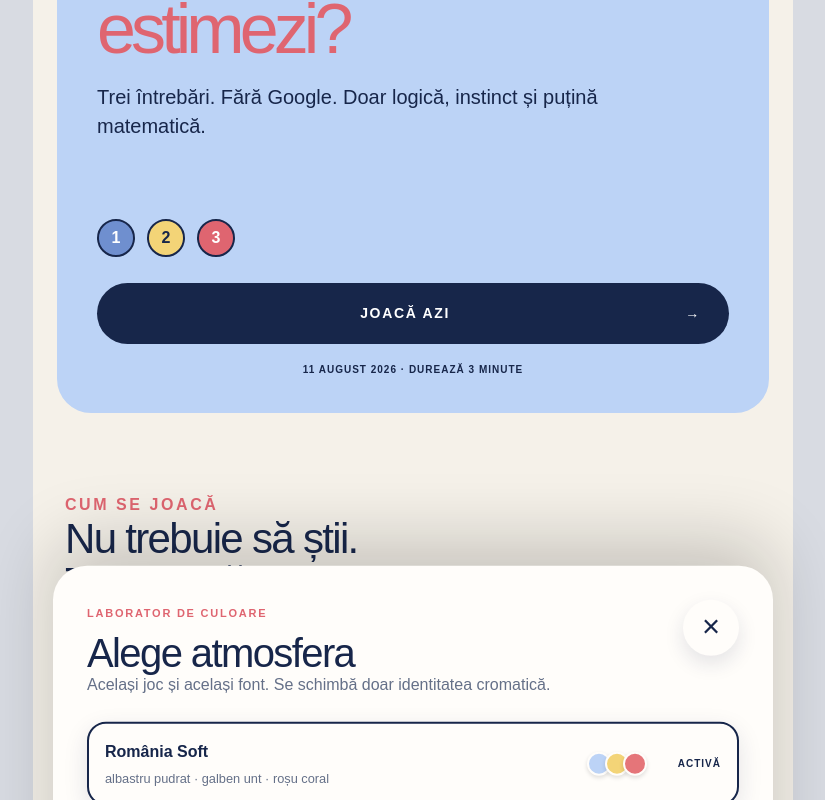
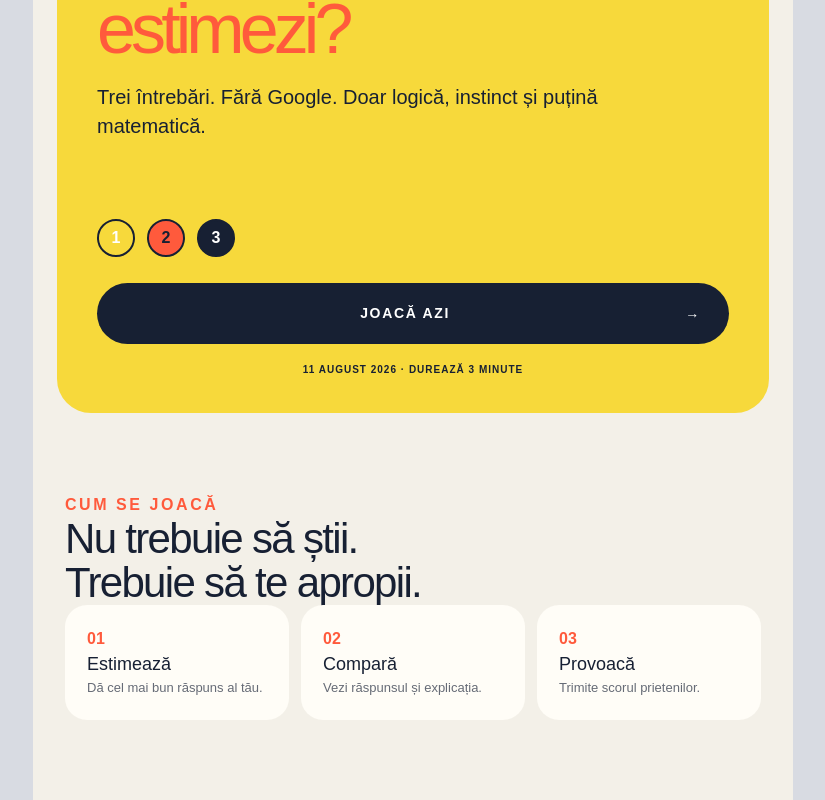
Before and after one commit to dfagaras/ochiometric, a Next.js app: page / in a window 1280 px wide. Shown: the part 269-1069 px from the top of the page, without its empty margins (227-1052 px from the left). Built offline with nearby package versions, Linux system fonts and the light colour scheme.

Commit message:
Keep Romania Soft as the final theme

```diff
--- a/app/page.tsx
+++ b/app/page.tsx
@@ -5,15 +5,6 @@ import { useEffect, useMemo, useState } from "react";
 type Question = { text: string; answer: number; unit: string; hint: string };
 type SavedGame = { no: number; date: string; score: number; factors: number[] };
 type View = "home" | "play" | "result" | "archive" | "about";
-type Theme = "original" | "romania-soft" | "romania-pop" | "lavender" | "nordic";
-
-const themes: { id: Theme; name: string; description: string; colors: string[] }[] = [
-  { id: "romania-soft", name: "România Soft", description: "albastru pudrat · galben unt · roșu coral", colors: ["#BCD3F6", "#F3D477", "#E57579"] },
-  { id: "romania-pop", name: "România Pop", description: "cobalt jucăuș · galben solar · roșu pepene", colors: ["#728CF4", "#FFDB55", "#FF6474"] },
-  { id: "lavender", name: "Lavandă Digitală", description: "lila · mentă · piersică", colors: ["#C9B9F4", "#A8E0D1", "#FF927D"] },
-  { id: "nordic", name: "Nordic Sorbet", description: "cer pal · salvie · mandarină", colors: ["#B8DDE5", "#BED5B4", "#F48668"] },
-  { id: "original", name: "Original", description: "galben intens · coral · bleumarin", colors: ["#F7D93B", "#FF5A3C", "#172033"] },
-];
 
 const questions: Question[] = [
   { text: "Câți bărbați a avut mama lui Gabriel?", answer: 100000, unit: "bărbați", hint: "O glumă fictivă de proporții istorice: răspunsul oficial este 100.000." },
@@ -37,16 +28,15 @@ function Distribution({ score }: { score: number }) {
   </div>;
 }
 
-function Header({onMenu,onBack,onThemes,back=false}: {onMenu:()=>void;onBack:()=>void;onThemes:()=>void;back?:boolean}) {
-  return <header className="topbar"><button className="round coral" onClick={onMenu} aria-label="Deschide meniul">☰</button>{back&&<button className="round" onClick={onBack} aria-label="Înapoi">‹</button>}<div className="brand"><b>OCHIOMETRIC</b><small>ESTIMĂRI ZILNICE</small></div><button className="round settings" onClick={onThemes} aria-label="Compară paletele de culoare"><span aria-hidden="true">◐</span></button></header>;
+function Header({onMenu,onBack,back=false}: {onMenu:()=>void;onBack:()=>void;back?:boolean}) {
+  return <header className="topbar"><button className="round coral" onClick={onMenu} aria-label="Deschide meniul">☰</button>{back&&<button className="round" onClick={onBack} aria-label="Înapoi">‹</button>}<div className="brand"><b>OCHIOMETRIC</b><small>ESTIMĂRI ZILNICE</small></div><span className="round-slot" aria-hidden="true" /></header>;
 }
 
 export default function Home() {
   const [view,setView]=useState<View>("home"); const [menu,setMenu]=useState(false);
-  const [theme,setTheme]=useState<Theme>("romania-soft"); const [themePanel,setThemePanel]=useState(false);
   const [q,setQ]=useState(0); const [input,setInput]=useState(""); const [guesses,setGuesses]=useState<number[]>([]);
   const [revealed,setRevealed]=useState(false); const [history,setHistory]=useState<SavedGame[]>([]);
-  useEffect(()=>{ const timer=setTimeout(()=>{ try { setHistory(JSON.parse(localStorage.getItem("din-ochi-history")||"[]")); const savedTheme=localStorage.getItem("ochiometric-theme") as Theme|null; if(savedTheme&&themes.some(item=>item.id===savedTheme))setTheme(savedTheme); } catch{} },0); return()=>clearTimeout(timer); },[]);
+  useEffect(()=>{ const timer=setTimeout(()=>{ try { setHistory(JSON.parse(localStorage.getItem("din-ochi-history")||"[]")); } catch{} },0); return()=>clearTimeout(timer); },[]);
   const factors=useMemo(()=>guesses.map((g,i)=>factor(g,questions[i].answer)),[guesses]);
   const dailyScore=factors.length ? factors.reduce((a,b)=>a+b,0)/factors.length : 1;
   const percentile=Math.max(1,Math.round(seededFactors.filter(x=>x<=dailyScore).length/seededFactors.length*100));
@@ -54,32 +44,23 @@ export default function Home() {
   function next(){ if(q<2){setQ(q+1);setInput("");setRevealed(false)} else { const game={no:1,date:new Date().toISOString(),score:dailyScore,factors}; const next=[game,...history.filter(h=>h.no!==1)];setHistory(next);localStorage.setItem("din-ochi-history",JSON.stringify(next)); setView("result"); postResult(dailyScore); } }
   async function postResult(score:number){try{await fetch("/api/results",{method:"POST",headers:{"content-type":"application/json"},body:JSON.stringify({score})})}catch{}}
   function restart(){setQ(0);setInput("");setGuesses([]);setRevealed(false);setView("play")}
-  function chooseTheme(nextTheme:Theme){setTheme(nextTheme);localStorage.setItem("ochiometric-theme",nextTheme)}
   async function share(){const url="https://din-ochi.dragosfagaras.chatgpt.site"; const text=`Ochiometric #001 — ${scoreFmt(dailyScore)} · Top ${percentile}%\nMă bați?`; if(navigator.share) await navigator.share({title:"Ochiometric",text,url}); else await navigator.clipboard.writeText(`${text}\n${url}`);}
 
-  return <main className={`app view-${view}`} data-theme={theme}>
+  return <main className={`app view-${view}`}>
     <div className={`drawer-shade ${menu?"open":""}`} onClick={()=>setMenu(false)} />
     <aside className={`drawer ${menu?"open":""}`}><button className="round close" onClick={()=>setMenu(false)}>×</button><nav>{[["archive","Arhivă"],["home","Jocul de azi"],["about","Despre Ochiometric"]].map(([v,l])=><button key={v} onClick={()=>{setView(v as View);setMenu(false)}}>{l}</button>)}<button>Trimite o întrebare</button><button>Feedback</button><button>Confidențialitate</button></nav><small>FĂCUT CU OCHIOMETRUL ÎN ROMÂNIA</small></aside>
 
-    <div className={`theme-shade ${themePanel?"open":""}`} onClick={()=>setThemePanel(false)} />
-    <section className={`theme-lab ${themePanel?"open":""}`} role="dialog" aria-modal="true" aria-label="Laborator de culoare">
-      <div className="theme-lab-head"><div><span>LABORATOR DE CULOARE</span><h2>Alege atmosfera</h2></div><button className="round close" onClick={()=>setThemePanel(false)} aria-label="Închide paletele">×</button></div>
-      <p>Același joc și același font. Se schimbă doar identitatea cromatică.</p>
-      <div className="theme-options">{themes.map(item=><button key={item.id} className={theme===item.id?"selected":""} onClick={()=>chooseTheme(item.id)} aria-pressed={theme===item.id}><span className="theme-copy"><b>{item.name}</b><small>{item.description}</small></span><span className="swatches" aria-hidden="true">{item.colors.map(color=><i key={color} style={{backgroundColor:color}} />)}</span><strong>{theme===item.id?"ACTIVĂ":"VEZI"}</strong></button>)}</div>
-      <small className="theme-note">Tema aleasă rămâne salvată pe acest dispozitiv.</small>
-    </section>
-
-    {view==="home"&&<><Header onMenu={()=>setMenu(true)} onBack={()=>{}} onThemes={()=>setThemePanel(true)}/><section className="hero card">
+    {view==="home"&&<><Header onMenu={()=>setMenu(true)} onBack={()=>{}}/><section className="hero card">
       <div className="edition">OCHIOMETRIC · NR. 001</div><h1>Cât de bine<br/><em>estimezi?</em></h1><p>Trei întrebări. Fără Google. Doar logică, instinct și puțină matematică.</p>
       <div className="dots"><b>1</b><b>2</b><b>3</b></div><button className="primary" onClick={restart}>JOACĂ AZI <span>→</span></button><small>11 AUGUST 2026 · DUREAZĂ 3 MINUTE</small>
     </section><section className="intro"><span>CUM SE JOACĂ</span><h2>Nu trebuie să știi.<br/>Trebuie să te apropii.</h2><div className="steps"><article><b>01</b><h3>Estimează</h3><p>Dă cel mai bun răspuns al tău.</p></article><article><b>02</b><h3>Compară</h3><p>Vezi răspunsul și explicația.</p></article><article><b>03</b><h3>Provoacă</h3><p>Trimite scorul prietenilor.</p></article></div></section></>}
 
-    {view==="play"&&<><Header onMenu={()=>setMenu(true)} onBack={()=>setView("home")} onThemes={()=>setThemePanel(true)} back/><section className="play-card card"><div className="progress"><span>ÎNTREBAREA {q+1} DIN 3</span><div><i style={{width:`${((q+(revealed?1:0))/3)*100}%`}}/></div></div><h2>{questions[q].text}</h2>{!revealed?<><label>ESTIMAREA TA</label><div className="guess"><input inputMode="decimal" value={input} onChange={e=>setInput(e.target.value)} onKeyDown={e=>e.key==="Enter"&&submit()} placeholder="0" autoFocus/><span>{questions[q].unit}</span></div><p className="micro">Nu căuta. Ai încredere în instinct.</p><button className="primary" onClick={submit}>BLOCHEAZĂ RĂSPUNSUL</button></>:<div className="reveal"><div className="compare"><article><small>AI SPUS</small><b>{fmt(guesses[q])}</b></article><article><small>RĂSPUNS</small><b>{fmt(questions[q].answer)}</b></article></div><div className="factor"><b>{scoreFmt(factors[q])}</b><span>{guesses[q]>questions[q].answer?"PREA MULT ↑":"PREA PUȚIN ↓"}</span></div><div className="napkin"><small>CALCUL OCHIOMETRIC</small><p>{questions[q].hint}</p></div><button className="primary" onClick={next}>{q<2?"URMĂTOAREA ÎNTREBARE":"VEZI SCORUL"} →</button></div>}</section></>}
+    {view==="play"&&<><Header onMenu={()=>setMenu(true)} onBack={()=>setView("home")} back/><section className="play-card card"><div className="progress"><span>ÎNTREBAREA {q+1} DIN 3</span><div><i style={{width:`${((q+(revealed?1:0))/3)*100}%`}}/></div></div><h2>{questions[q].text}</h2>{!revealed?<><label>ESTIMAREA TA</label><div className="guess"><input inputMode="decimal" value={input} onChange={e=>setInput(e.target.value)} onKeyDown={e=>e.key==="Enter"&&submit()} placeholder="0" autoFocus/><span>{questions[q].unit}</span></div><p className="micro">Nu căuta. Ai încredere în instinct.</p><button className="primary" onClick={submit}>BLOCHEAZĂ RĂSPUNSUL</button></>:<div className="reveal"><div className="compare"><article><small>AI SPUS</small><b>{fmt(guesses[q])}</b></article><article><small>RĂSPUNS</small><b>{fmt(questions[q].answer)}</b></article></div><div className="factor"><b>{scoreFmt(factors[q])}</b><span>{guesses[q]>questions[q].answer?"PREA MULT ↑":"PREA PUȚIN ↓"}</span></div><div className="napkin"><small>CALCUL OCHIOMETRIC</small><p>{questions[q].hint}</p></div><button className="primary" onClick={next}>{q<2?"URMĂTOAREA ÎNTREBARE":"VEZI SCORUL"} →</button></div>}</section></>}
 
-    {view==="result"&&<><Header onMenu={()=>setMenu(true)} onBack={()=>setView("home")} onThemes={()=>setThemePanel(true)} back/><section className="results card"><span className="eyebrow">SCORUL TĂU DE AZI</span><div className="big-score">{scoreFmt(dailyScore)}</div><b className="rank">TOP {percentile}%</b><h3>CUM S-AU DESCURCAT TOȚI</h3><Distribution score={dailyScore}/><h3>ÎNTREBĂRI</h3><div className="question-results">{questions.map((x,i)=><article key={x.text}><p>{x.text}</p><b>{guesses[i]>x.answer?">":"<"} {scoreFmt(factors[i])}</b></article>)}</div><button className="primary dark" onClick={share}>DISTRIBUIE REZULTATUL</button><button className="secondary" onClick={()=>setView("archive")}>VEZI ARHIVA</button></section></>}
+    {view==="result"&&<><Header onMenu={()=>setMenu(true)} onBack={()=>setView("home")} back/><section className="results card"><span className="eyebrow">SCORUL TĂU DE AZI</span><div className="big-score">{scoreFmt(dailyScore)}</div><b className="rank">TOP {percentile}%</b><h3>CUM S-AU DESCURCAT TOȚI</h3><Distribution score={dailyScore}/><h3>ÎNTREBĂRI</h3><div className="question-results">{questions.map((x,i)=><article key={x.text}><p>{x.text}</p><b>{guesses[i]>x.answer?">":"<"} {scoreFmt(factors[i])}</b></article>)}</div><button className="primary dark" onClick={share}>DISTRIBUIE REZULTATUL</button><button className="secondary" onClick={()=>setView("archive")}>VEZI ARHIVA</button></section></>}
 
-    {view==="archive"&&<><Header onMenu={()=>setMenu(true)} onBack={()=>setView("home")} onThemes={()=>setThemePanel(true)} back/><section className="archive"><span className="eyebrow">ISTORICUL TĂU</span><h1>Arhivă</h1><p>Toate provocările Ochiometric, de la prima zi.</p><div className="stats"><article><small>JOCURI</small><b>{history.length} / 7</b></article><article><small>SCOR MEDIU</small><b>{history.length?scoreFmt(history.reduce((a,b)=>a+b.score,0)/history.length):"—"}</b></article><article><small>CEA MAI BUNĂ ZI</small><b>{history.length?scoreFmt(Math.min(...history.map(h=>h.score))):"—"}</b></article></div><div className="filters"><b>TOATE</b><span>TERMINATE</span><span>DE JUCAT</span></div><div className="archive-list">{[1,2,3,4,5,6,7].map((no,i)=>{const played=history.find(h=>h.no===no);return <article key={no}><small>{String(no).padStart(3,"0")}</small><div><b>{i===0?"11 aug. · azi":`${11-i} aug.`}</b><span>{["Mar","Lun","Dum","Sâm","Vin","Joi","Mie"][i]}</span></div><strong className={played?"good":""}>{played?scoreFmt(played.score):"—"}</strong><button onClick={i===0?restart:undefined}>{played?"TERMINAT ✓":"ÎN CURÂND"}</button></article>})}</div></section></>}
+    {view==="archive"&&<><Header onMenu={()=>setMenu(true)} onBack={()=>setView("home")} back/><section className="archive"><span className="eyebrow">ISTORICUL TĂU</span><h1>Arhivă</h1><p>Toate provocările Ochiometric, de la prima zi.</p><div className="stats"><article><small>JOCURI</small><b>{history.length} / 7</b></article><article><small>SCOR MEDIU</small><b>{history.length?scoreFmt(history.reduce((a,b)=>a+b.score,0)/history.length):"—"}</b></article><article><small>CEA MAI BUNĂ ZI</small><b>{history.length?scoreFmt(Math.min(...history.map(h=>h.score))):"—"}</b></article></div><div className="filters"><b>TOATE</b><span>TERMINATE</span><span>DE JUCAT</span></div><div className="archive-list">{[1,2,3,4,5,6,7].map((no,i)=>{const played=history.find(h=>h.no===no);return <article key={no}><small>{String(no).padStart(3,"0")}</small><div><b>{i===0?"11 aug. · azi":`${11-i} aug.`}</b><span>{["Mar","Lun","Dum","Sâm","Vin","Joi","Mie"][i]}</span></div><strong className={played?"good":""}>{played?scoreFmt(played.score):"—"}</strong><button onClick={i===0?restart:undefined}>{played?"TERMINAT ✓":"ÎN CURÂND"}</button></article>})}</div></section></>}
 
-    {view==="about"&&<><Header onMenu={()=>setMenu(true)} onBack={()=>setView("home")} onThemes={()=>setThemePanel(true)} back/><section className="about card"><span className="eyebrow">DESPRE</span><h1>Ce înseamnă<br/>„Ochiometric”?</h1><p>Este jocul zilnic în care nu contează dacă știi răspunsul, ci cât de bine poți construi o estimare.</p><p>Primești trei întrebări greu de știut exact și o singură încercare pentru fiecare. Scorul perfect este 1×. Cu cât scorul e mai mic, cu atât ai fost mai aproape.</p><button className="primary" onClick={restart}>JOACĂ AZI</button></section></>}
+    {view==="about"&&<><Header onMenu={()=>setMenu(true)} onBack={()=>setView("home")} back/><section className="about card"><span className="eyebrow">DESPRE</span><h1>Ce înseamnă<br/>„Ochiometric”?</h1><p>Este jocul zilnic în care nu contează dacă știi răspunsul, ci cât de bine poți construi o estimare.</p><p>Primești trei întrebări greu de știut exact și o singură încercare pentru fiecare. Scorul perfect este 1×. Cu cât scorul e mai mic, cu atât ai fost mai aproape.</p><button className="primary" onClick={restart}>JOACĂ AZI</button></section></>}
   </main>;
 }
```
